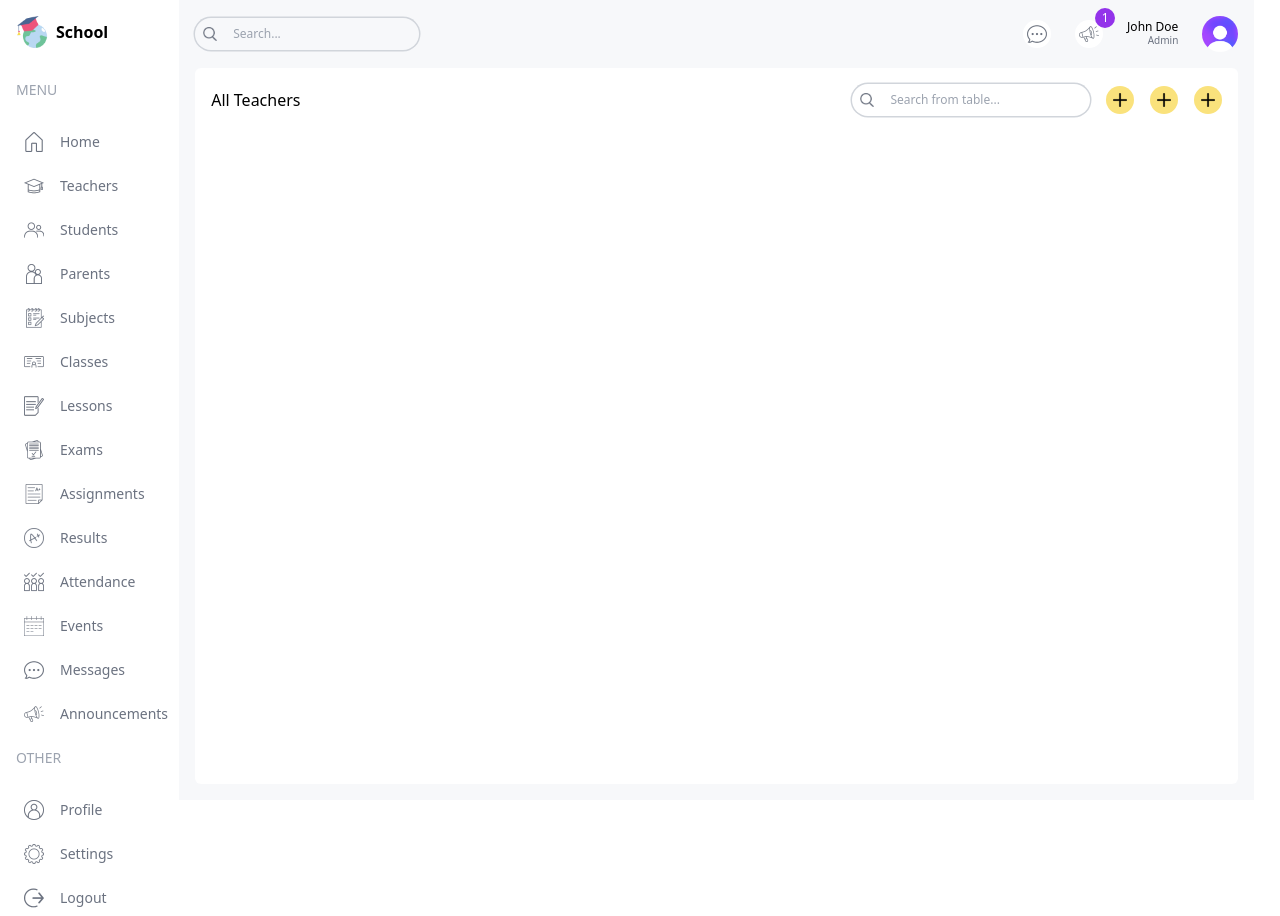
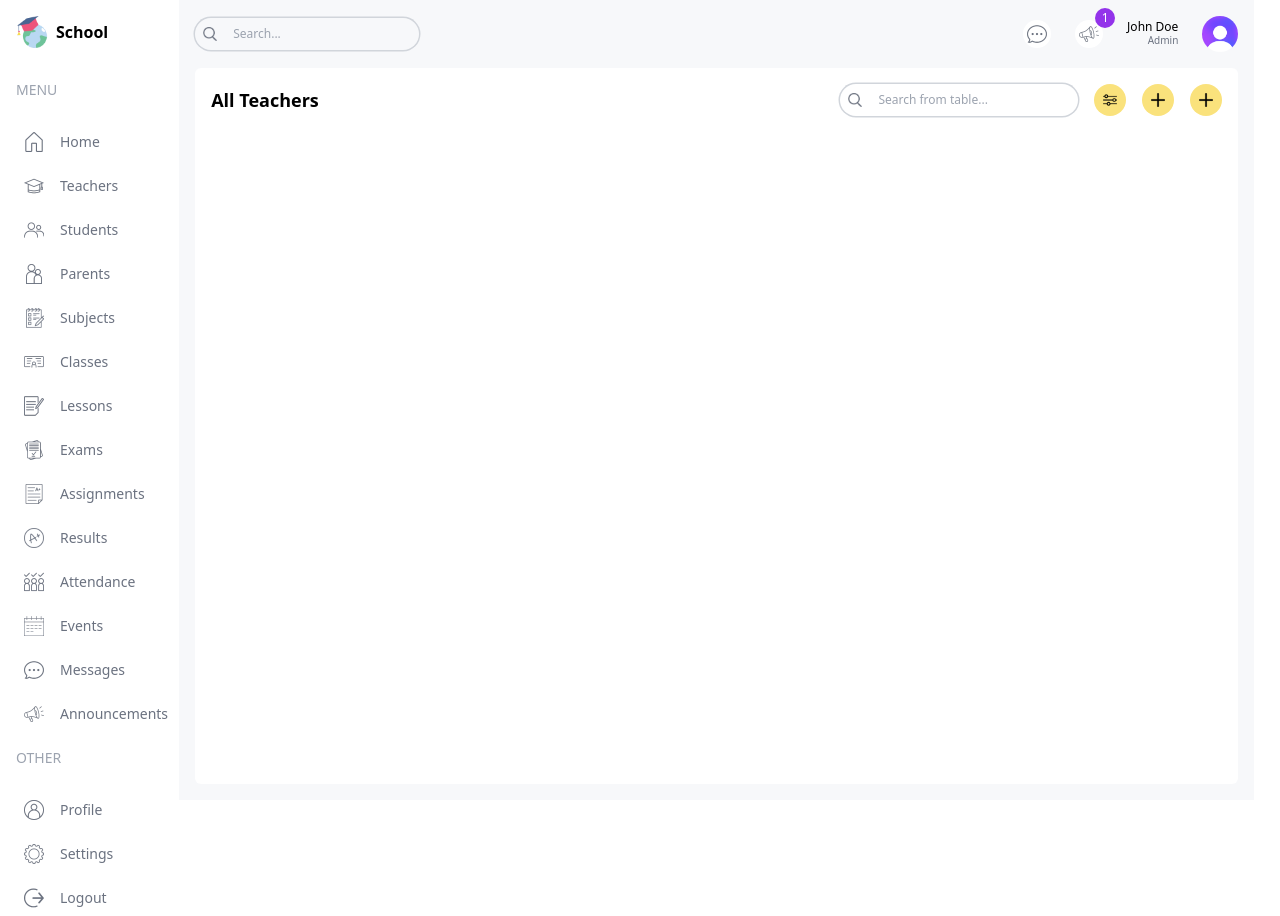
Before and after one commit to AbayTesfaye/Next-js-SMD, a Next.js app: page /list/teachers in a window 1280 px wide. Built offline with nearby package versions, Linux system fonts and the light colour scheme.

Commit message:
done some update and finish the top bar of teacher list page

```diff
--- a/src/app/(dashboard)/list/teachers/page.tsx
+++ b/src/app/(dashboard)/list/teachers/page.tsx
@@ -6,18 +6,20 @@ const TeachersPage = () => {
     <div className='bg-white rounded-md p-4 flex-1 m-4 mt-0'>
         {/* TOP */}
         <div className="flex justify-between items-center">
-            <h1>All Teachers</h1>
-            <div className="flex justify-between items-center gap-4">
+            <h1 className="hidden md:block text-lg font-semibold">All Teachers</h1>
+            <div className="flex flex-col md:flex-row justify-between items-center gap-4 w-full md:w-auto">
               <TableSearch/>
-                <div className="bg-schoolYellow rounded-full w-7 h-7 flex items-center justify-center cursor-pointer">
-                    <Image src='/plus.png' width={14} height={14} alt="message"/>
-                </div>
-                <div className="bg-schoolYellow rounded-full w-7 h-7 flex items-center justify-center cursor-pointer">
+              <div className="flex gap-4 self-end items-center ">
+                <button className="bg-schoolYellow rounded-full w-8 h-8 flex items-center justify-center cursor-pointer">
+                    <Image src='/filter.png' width={14} height={14} alt="message"/>
+                </button>
+                <button className="bg-schoolYellow rounded-full w-8 h-8 flex items-center justify-center cursor-pointer">
                    <Image src='/plus.png' width={14} height={14} alt="message"/>
-                </div>
-                <div className="bg-schoolYellow rounded-full w-7 h-7 flex items-center justify-center cursor-pointer">
+                </button>
+                <button className="bg-schoolYellow rounded-full w-8 h-8 flex items-center justify-center cursor-pointer">
                    <Image src='/plus.png' width={14} height={14} alt="message"/>
-                </div>
+                </button>
+              </div>
             </div>
         </div>
         {/* LIST */}
--- a/src/components/TableSearch.tsx
+++ b/src/components/TableSearch.tsx
@@ -2,7 +2,7 @@ import Image from "next/image"
 
 const TableSearch = () => {
   return (
-      <div className="hidden md:flex items-center gap-2 ring-[1.5px] text-xs ring-gray-300 px-2 rounded-full ">
+      <div className="w-full md:w-auto flex items-center gap-2 ring-[1.5px] text-xs ring-gray-300 px-2 rounded-full ">
         <Image src='/search.png' width={14} height={14} alt="search"/>
         <input type="text" placeholder="Search from table..." className="w-[200px] p-2 bg-transparent outline-none" />
       </div>
```
